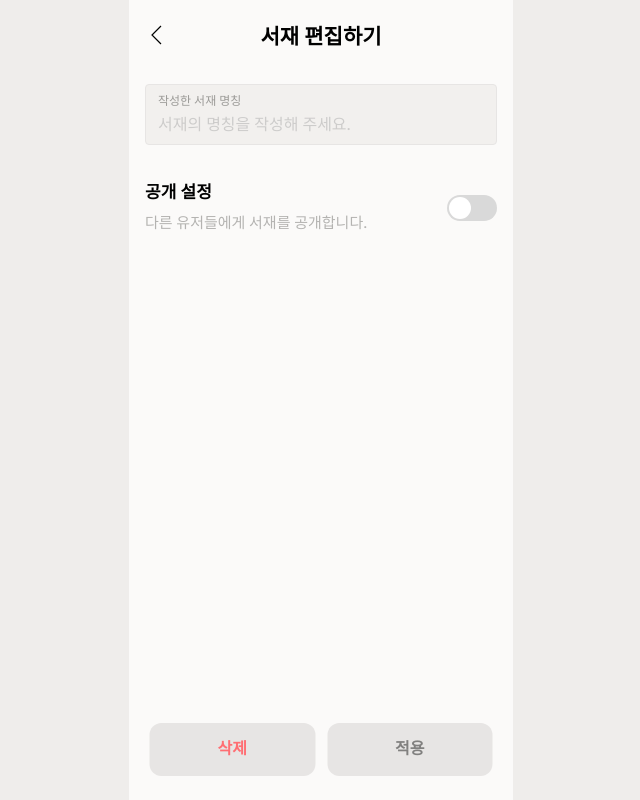
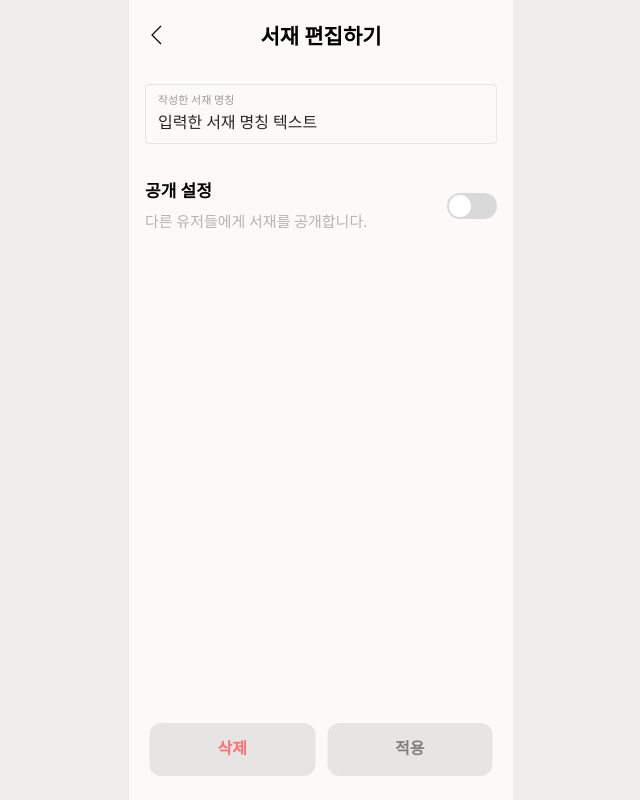
Before and after one commit to Project-BookLog/BookLog-FrontEnd, a React (Vite) app: page /my-library/1/edit-library in a window 1280 px wide. Shown: the whole page, without its empty margins (319-959 px from the left). Built offline with nearby package versions, Linux system fonts and the light colour scheme; no server answers.

Commit message:
[#189] 서재 편집하기 ui 수정

```diff
--- a/src/pages/MyLibrary/EditPage.tsx
+++ b/src/pages/MyLibrary/EditPage.tsx
@@ -120,15 +120,15 @@ export default function EditPage() {
         <NavBarTop title="서재 편집하기" onBack={handleBack} />
 
         <section className="px-4 pt-4">
-          <div className="rounded-[4px] border border-gray-200 bg-[#F2F0EE] px-3 py-2">
-            <div className="text-caption-02 text-gray-500">작성한 서재 명칭</div>
+          <div className="rounded-[4px] border border-gray-200 bg-bg px-3 py-2">
+            <div className="text-en-caption-02 text-gray-500">작성한 서재 명칭</div>
 
             <div className="mt-1 flex items-center gap-2">
               <input
                 value={shelfName}
                 onChange={(e) => setShelfName(e.target.value)}
-                placeholder="서재의 명칭을 작성해 주세요."
-                className="flex-1 bg-transparent text-subtitle-02-m text-gray-900 placeholder:text-gray-300 outline-none"
+                placeholder="입력한 서재 명칭 텍스트"
+                className="flex-1 bg-bg text-subtitle-02-m text-gray-900 placeholder:text-gray-900 outline-none whitespace-nowrap overflow-x-auto overflow-y-hidden"
               />
 
               {shelfName.length > 0 && (
```
Also changed, not shown: src/App.tsx (+7 -7 lines).
